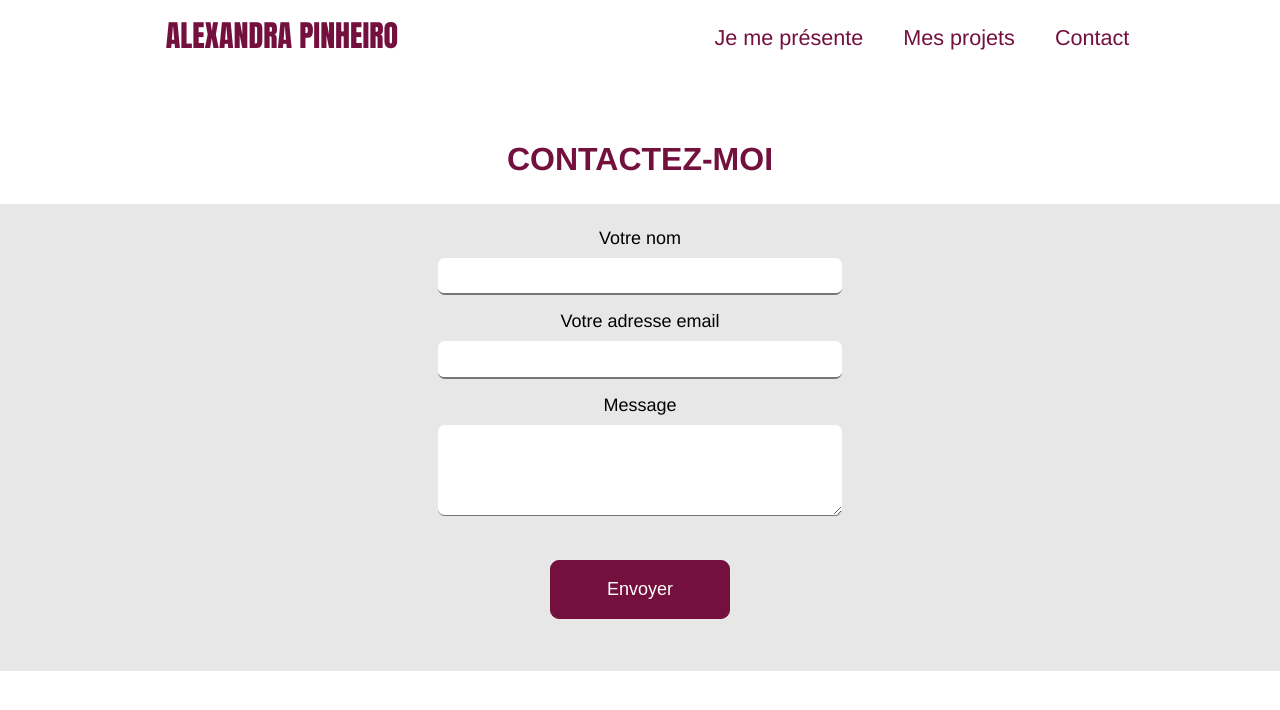
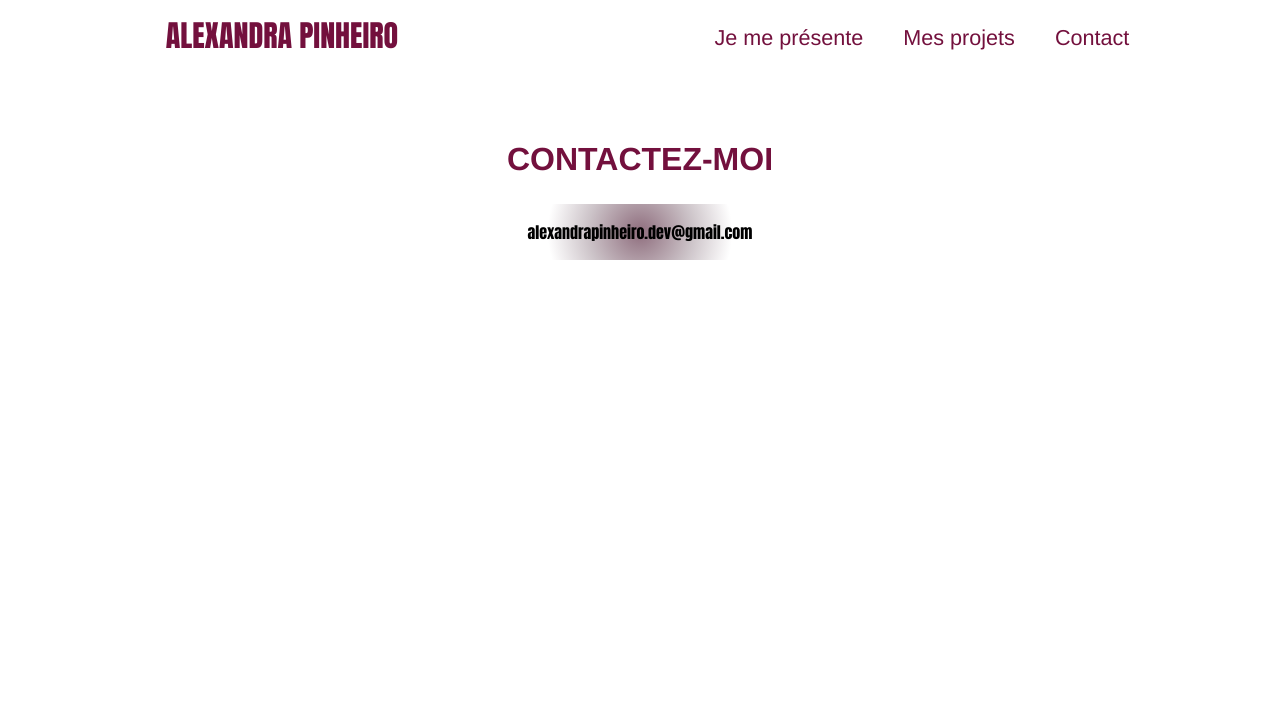
Before and after one commit to AlexandraPho/vue-portfolio, a Vue app: page /contact in a window 1280 px wide. Shown: the top 710 px of the page. Built offline with nearby package versions, Linux system fonts and the light colour scheme.

Commit message:
css smartphone finish

```diff
--- a/src/App.vue
+++ b/src/App.vue
@@ -21,6 +21,10 @@ export default {
     margin: 0;
     overflow-x: hidden;
   }
+  .container {
+    background: rgb(148,117,132);
+    background: radial-gradient(circle, rgba(148,117,132,1) 4%, rgba(204,195,200,1) 45%, rgba(255,255,255,1) 80%);
+  }
   .titles-components {
     text-transform: uppercase;
     color: rgb(115, 16, 61);
--- a/src/components/AboutMeLayout.vue
+++ b/src/components/AboutMeLayout.vue
@@ -1,22 +1,11 @@
 <template>
   <div class="block-container">
 
-      <section id="social-links">
-        <a href="https://github.com/AlexandraPho">
-            <div class="link">
-              <img src="../assets/github.svg" class="img-link" alt="Github">
-            </div>
-        </a>
-        <a href="https://www.linkedin.com/in/alexandra-pinheiro/">
-            <div class="link">
-                <img src="../assets/linkedin.svg" class="img-link" alt="Linkdin">
-            </div>
-        </a>
-      </section>
+
     <h2 class="titles-components">
       Présentation
     </h2>
-      <div class="container-one">
+      <div class="container">
         <section class="about-me">
           <div class="text">
             <h3 class="titles">
@@ -71,30 +60,23 @@
 
 <style scoped>
 
-  .container-one {
-    background-color: rgb(231, 231, 231);
+  .container {
+    background: rgb(148,117,132);
+    background: radial-gradient(circle, rgba(148,117,132,1) 4%, rgba(204,195,200,1) 45%, rgba(255,255,255,1) 80%);
   }
 
   /*Smartphone Version*/
   @media screen and (max-width: 767px) {
-
     .block-container {
       display: flex;
       flex-direction: column;
-    }
-    #social-links {
-      display: flex;
-      justify-content: space-around;
-      margin-bottom: 20px;
-    }
-    .img-link {
-      width: 3.5em;
     }
     .titles-components {
       display: flex;
       flex-direction: row;
       justify-content: center;
       margin: 80px 10px 30px;
+      font-size: 1.7em;
     }
     .about-me {
       display: flex;
@@ -103,14 +85,18 @@
       text-align: center;
       padding: 10px;
     }
+    .text {
+      margin: 0px 30px;
+    }
     .titles {
       font-size: large;
       text-transform: uppercase;
       color: black;
     }
     p {
-      color: rgb(77, 82, 72);
-      width: 17em;
+      color: rgb(39 48 31);
+      font-size: 1.2em;
+      line-height: 1.5em;
     }
     .soft_hard-skills {
       display: flex;
@@ -142,7 +128,6 @@
     }
     h4 {
       color: rgb(77, 82, 72);
-      font-weight: 200;
       font-size: large;
     }
     .logos {
@@ -232,7 +217,7 @@
     .block-container {
       padding: 50px 0px;
     }
-    .container-one {
+    .container {
       display: flex;
       align-items: baseline;
     }
--- a/src/components/ContactLayout.vue
+++ b/src/components/ContactLayout.vue
@@ -4,68 +4,19 @@
           Contactez-moi
       </h2>
       <div class="container">
-        <section class="contact-me">
-          <form ref="form" @submit.prevent="sendEmail">
-            <div class="field">
-              <label>Votre nom</label>
-              <input class="input-field" type="text" name="user_name">
-            </div>
-            <div class="field">
-              <label>Votre adresse email</label>
-              <input class="input-field" type="email" name="user_email">
-            </div>
-            <div class="field">
-              <label>Message</label>
-              <textarea class="input-message" name="message"></textarea>
-            </div>
-            <button class="button" type="submit" value="Envoyer">Envoyer</button>
-          </form>
-        </section>
-      </div>
+        <p class="email">alexandrapinheiro.dev@gmail.com</p>
+    </div>
     </div>
   </template>
 
   <script>
-  import emailjs from '@emailjs/browser';
 
     export default {
-      methods: {
-        sendEmail() {
-          emailjs.sendForm('service_uc4n8gj', 'contact_form', this.$refs.form, 'AL5joTrsCRAQRUluQ')
-            .then((result) => {
-                console.log('SUCCESS!', result.text);
-            }, (error) => {
-                console.log('FAILED...', error.text);
-            });
-        }
-      }
+      name: "ContactLayout"
     }
   </script>
 
   <style scoped>
-
-    .input-field,
-    .input-message {
-      border-radius: 0.5em;
-      border-top: none;
-      border-right: none;
-      border-left: none;
-    }
-      .button {
-        background-color: rgb(115, 16, 61);
-        color: white;
-        border-radius: 0.5em;
-        border: 1px solid rgb(115, 16, 61);
-      }
-      .button:hover {
-        background-color:rgb(51, 77, 11);
-        color: white;
-        cursor: pointer;
-      }
-      .container {
-        background-color: rgb(231, 231, 231);
-        width: 100%;
-      }
 
     /*Smartphone Version*/
     @media only screen and (max-width: 767px) {
@@ -81,32 +32,15 @@
         justify-content: center;
         margin: 80px 10px 30px;
       }
-      form {
+      .container {
+        height: 30em;
         display: flex;
-        flex-direction: column;
         align-items: center;
-        padding: 1em;
+        width: 100%;
+        justify-content: center;
       }
-      label {
-        font-size: large;
-        margin-bottom: 0.5em;
-      }
-      .field {
-        display: flex;
-        flex-direction: column;
-        align-items: center;
-        margin: 0.5em;
-      }
-      .input-field {
-        height: 1.5em;
-      }
-      .input-message {
-        border-radius: 0.5em;
-        height: 4.5em;
-      }
-      .button {
-        margin: 2em;
-        padding: 1em;
+      p {
+        color: rgb(39 48 31);
       }
     }
     /*Tablet version*/
@@ -116,38 +50,6 @@
         flex-direction: column;
         align-items: center;
         margin: 40px 0px;
-      }
-      form {
-        display: flex;
-        flex-direction: column;
-        align-items: center;
-        padding: 1em;
-      }
-      label {
-        font-size: x-large;
-        margin-bottom: 0.5em;
-      }
-      .field {
-        display: flex;
-        flex-direction: column;
-        align-items: center;
-        margin: 0.5em;
-      }
-      .input-field {
-        border-radius: 0.5em;
-        height: 2em;
-        width: 30em;
-      }
-      .input-message {
-        border-radius: 0.5em;
-        height: 6.5em;
-        width: 30em;
-      }
-      .button {
-        margin: 2em;
-        padding: 1em;
-        width: 10em;
-        font-size: large;
       }
     }
 
@@ -162,37 +64,6 @@
       .titles-components {
         font-size: xx-large;
       }
-      form {
-        display: flex;
-        flex-direction: column;
-        align-items: center;
-        padding: 1em;
-      }
-      label {
-        font-size: large;
-      }
-      .field {
-        display: flex;
-        flex-direction: column;
-        align-items: center;
-        margin: 0.5em;
-      }
-      .input-field {
-        border-radius: 0.5em;
-        height: 2.5em;
-      }
-      .input-message {
-        border-radius: 0.5em;
-        height: 6.5em;
-      }
-      .button {
-        margin: 2em;
-        padding: 1em;
-        background-color: rgb(115, 16, 61);
-        color: white;
-        border-radius: 0.5em;
-        border: 1px solid rgb(115, 16, 61);
-      }
     }
 
   </style>
--- a/src/components/NavigationLayout.vue
+++ b/src/components/NavigationLayout.vue
@@ -1,7 +1,7 @@
 <template>
   <div>
     <!-- Menu container-->
-    <div class="container">
+    <div class="header-container">
       <div class="menu-header">
         <!--LOGO-->
          <router-link :to="{name: 'HomeApp'}"><h1 class="header-logo">Alexandra Pinheiro</h1></router-link>
@@ -36,7 +36,7 @@
 </script>
 
 <style scoped>
-  .container {
+  .header-container {
     background-color: white;
     width: 100%;
     position: absolute;
@@ -115,7 +115,7 @@
 
   /*Tablet version*/
   @media screen and (min-width: 768px) {
-    .container {
+    .header-container {
       position: absolute;
       width: 100%;
     }
@@ -168,7 +168,7 @@
 
   /*Desktop version*/
   @media screen and (min-width: 1200px) {
-    .container {
+    .header-container {
       padding: 10px;
       width: 100%;
       height: 50px;
--- a/src/components/ProjectsLayout.vue
+++ b/src/components/ProjectsLayout.vue
@@ -67,20 +67,27 @@
 
   <style scoped>
 
+.container {
+    background: rgb(148,117,132);
+    background: radial-gradient(circle, rgba(148,117,132,1) 4%, rgba(204,195,200,1) 45%, rgba(255,255,255,1) 80%);
+  }
   .project-img {
     width: 10em;
   }
   a {
-     display: flex;
-     flex-direction: column;
-     align-items: center;
-     text-decoration: none;
+    display: flex;
+    flex-direction: column;
+    align-items: center;
+    text-decoration: none;
    }
   .card:hover {
     border: 3px solid rgb(115, 16, 61);
     box-shadow: 0px 0px 999px 999px rgba(255, 255, 255, 0.5);
     z-index: 500;
    }
+   h3 {
+    color: rgb(115, 16, 61);
+  }
 
   /*Smartphone version*/
   @media screen and (max-width: 767px) {
@@ -94,6 +101,7 @@
       flex-direction: row;
       justify-content: center;
       margin: 80px 10px 30px;
+      font-size: 1.7em;
     }
     .container {
       background-color: rgb(231, 231, 231);
@@ -103,7 +111,7 @@
       background-color: white;
       border-radius: 10px;
       padding: 15px;
-      margin: 30px 20px;
+      margin: 40px 40px;
       display: flex;
       flex-direction: column;
       align-items: center;
@@ -113,6 +121,7 @@
       flex-direction: column;
       align-items: center;
     }
+
     p {
       color: rgb(77, 82, 72);
       text-align: center;
--- a/src/views/AboutMeApp.vue
+++ b/src/views/AboutMeApp.vue
@@ -1,19 +1,16 @@
 <template>
     <HeaderLayout/>
     <AboutMeLayout/>
-    <FooterLayout/>
 </template>
 
 <script>
     import HeaderLayout from '../components/HeaderLayout.vue'
     import AboutMeLayout from '../components/AboutMeLayout.vue'
-    import FooterLayout from '../components/FooterLayout.vue'
 
     export default {
         components: {
             HeaderLayout,
             AboutMeLayout,
-            FooterLayout,
         }
     }
 </script>
--- a/src/views/ProjectsApp.vue
+++ b/src/views/ProjectsApp.vue
@@ -1,19 +1,16 @@
 <template>
     <HeaderLayout/>
     <ProjectsLayout/>
-    <FooterLayout/>
 </template>
 
 <script>
     import HeaderLayout from '../components/HeaderLayout.vue'
     import ProjectsLayout from '../components/ProjectsLayout.vue'
-    import FooterLayout from '../components/FooterLayout.vue'
 
     export default {
         components: {
             HeaderLayout,
             ProjectsLayout,
-            FooterLayout,
         }
     }
 </script>
```
Also changed, not shown: src/components/MainLayout.vue (+120 -86 lines).
